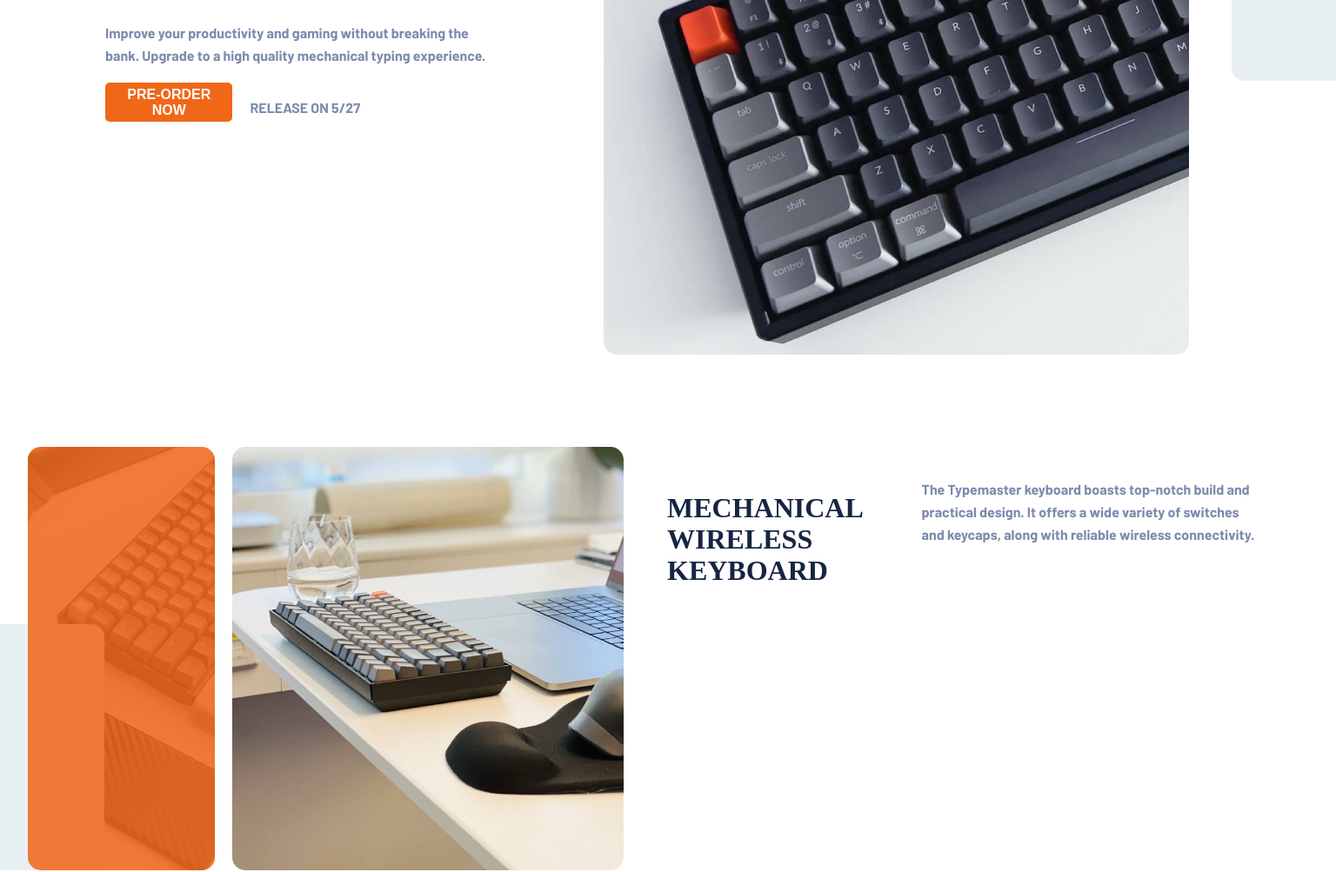
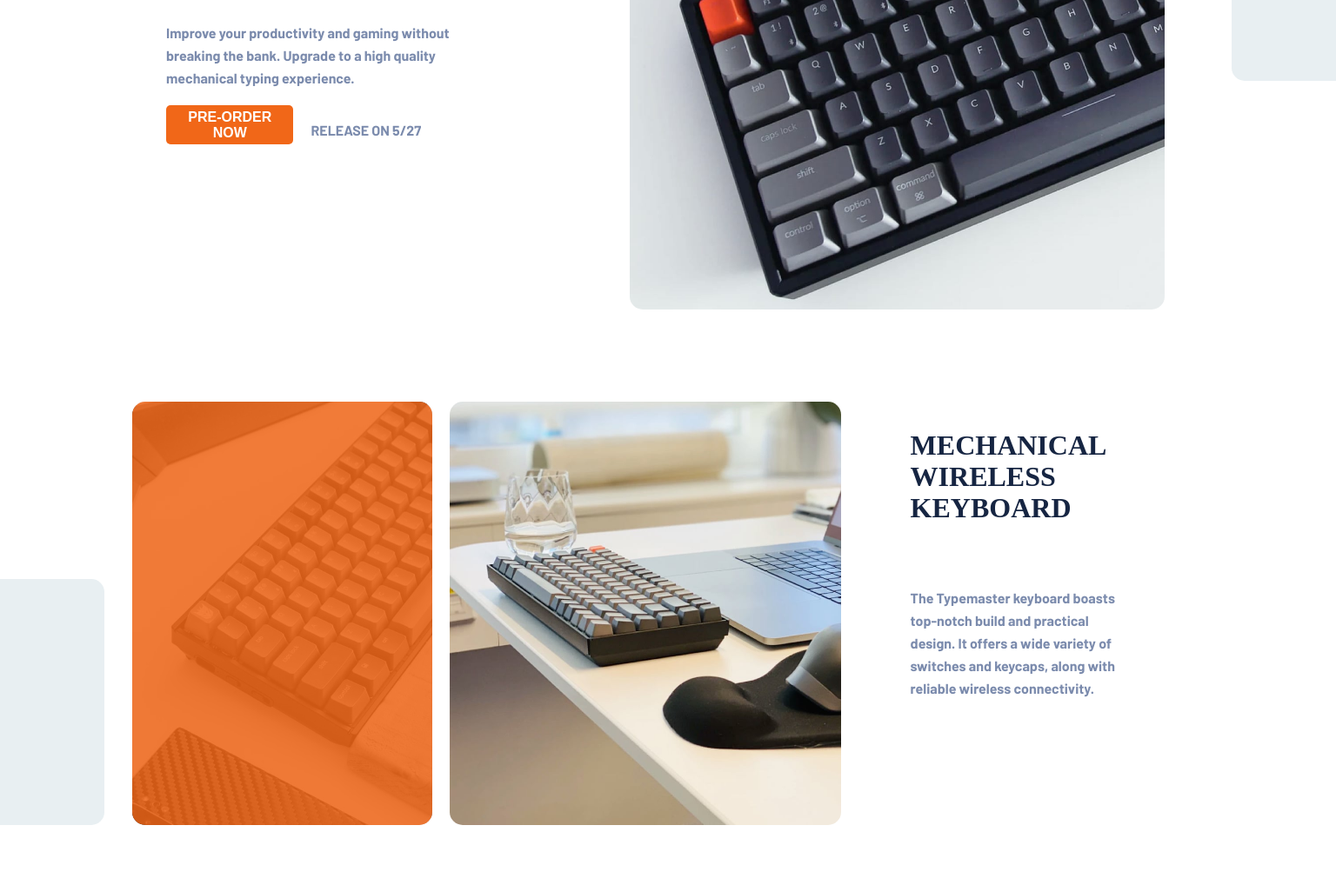
Before and after one commit to Hayfordsammor-duah/Training-program-project1, a plain HTML site: page index.html in a window 1536 px wide. Shown: the part 395-1398 px from the top of the page at 87% size. Drawn offline with Linux system fonts and the light colour scheme.

Commit message:
section 2 done --desktop 1440px

```diff
--- a/index.css
+++ b/index.css
@@ -610,8 +610,18 @@ p {
   }
 }
 
+
+
+/* ---Desktops and laptops --
+@media only screen  and (min-width : 1224px)
+
+----Large screens --
+  @media only screen  and (min-width : 1824px)
+
+  */
+
 /*  Desktops max-width:1440px */
-@media only screen and (min-width: 1440px) {
+@media only screen and (min-width: 1440px){
 
   body, html{
     margin: 0;
@@ -620,7 +630,7 @@ p {
   }
 
   .pre-order-bar{
-
+  gap: 60%;
   }
 
       /* section 1 */
@@ -634,13 +644,16 @@ p {
   }
 
   .card-content{
-    margin: 0 190px 0 0;
+    margin: 0 150px 0 70px;
     height: auto;
     width: 25%;
   }
+  .card-text{
+    width:auto;
+  }
   .card-image1 img{
     margin:0 0px 0 0;
-    width:70%;
+    width:66%;
 
   }
 
@@ -656,6 +669,11 @@ p {
 
   /* section 2 */
 
+  .card-image-2-3{
+    display: flex;
+    width: 90%;
+    margin-bottom: 100px;;
+  }
 
   .thin-light-sea-blue-2{
     display: flex;
@@ -665,12 +683,26 @@ p {
     height: 283.3Px;
 
   }
-  .content{
+  .container{
+    display: flex;
+  width: 25%;
+  margin:0 0 0 150px;
 
   }
-
-  .card-image-2-3{
-    flex-wrap: nowrap;
+.color-overlay{
+  width: 100%;
+}
+  .img-3{
+ margin: 0 0 0 0;
+  }
+  .card-text-2{
+    display: flex;
+    flex-direction: column;
+    width:250px;
+    height: 250px;
+    margin: 0 0 0 60px;
   }
 
+
+
 }
```
